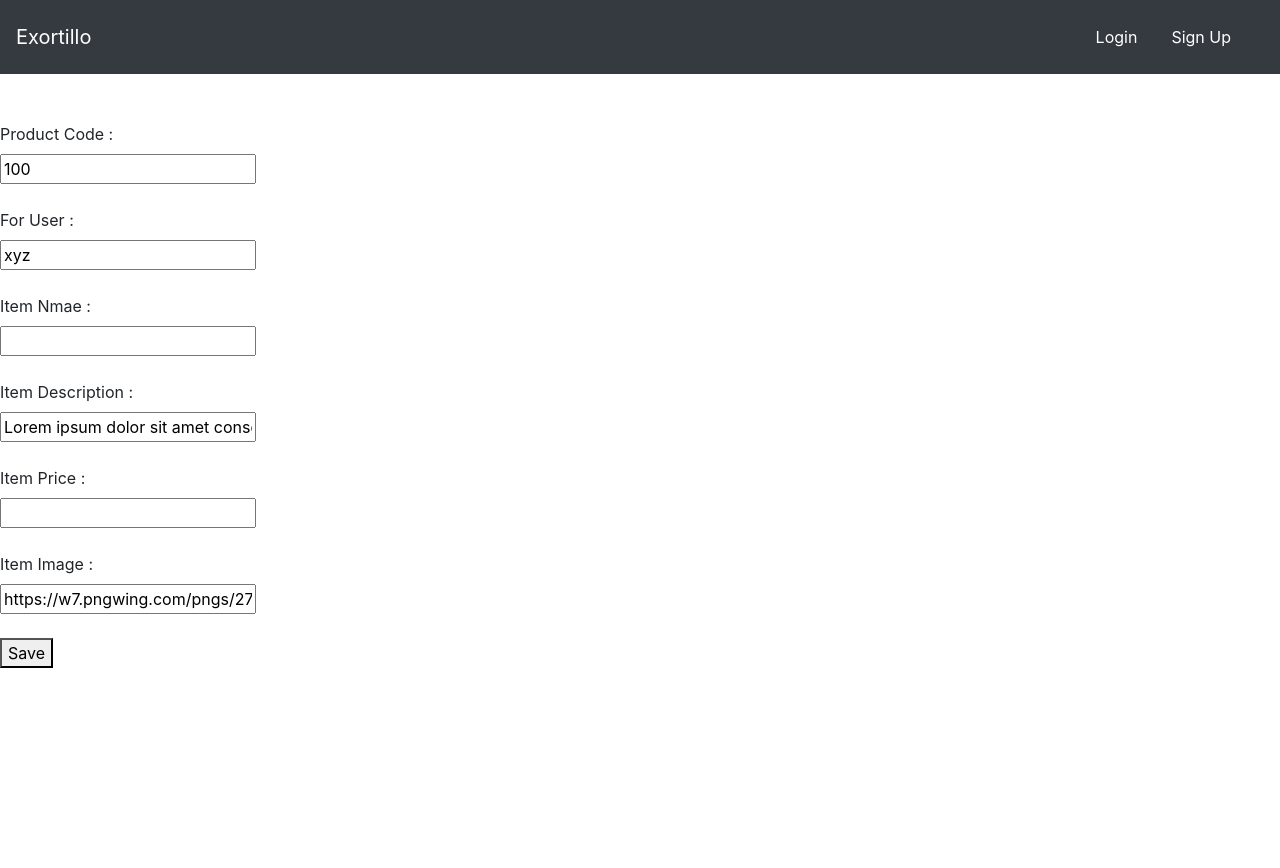
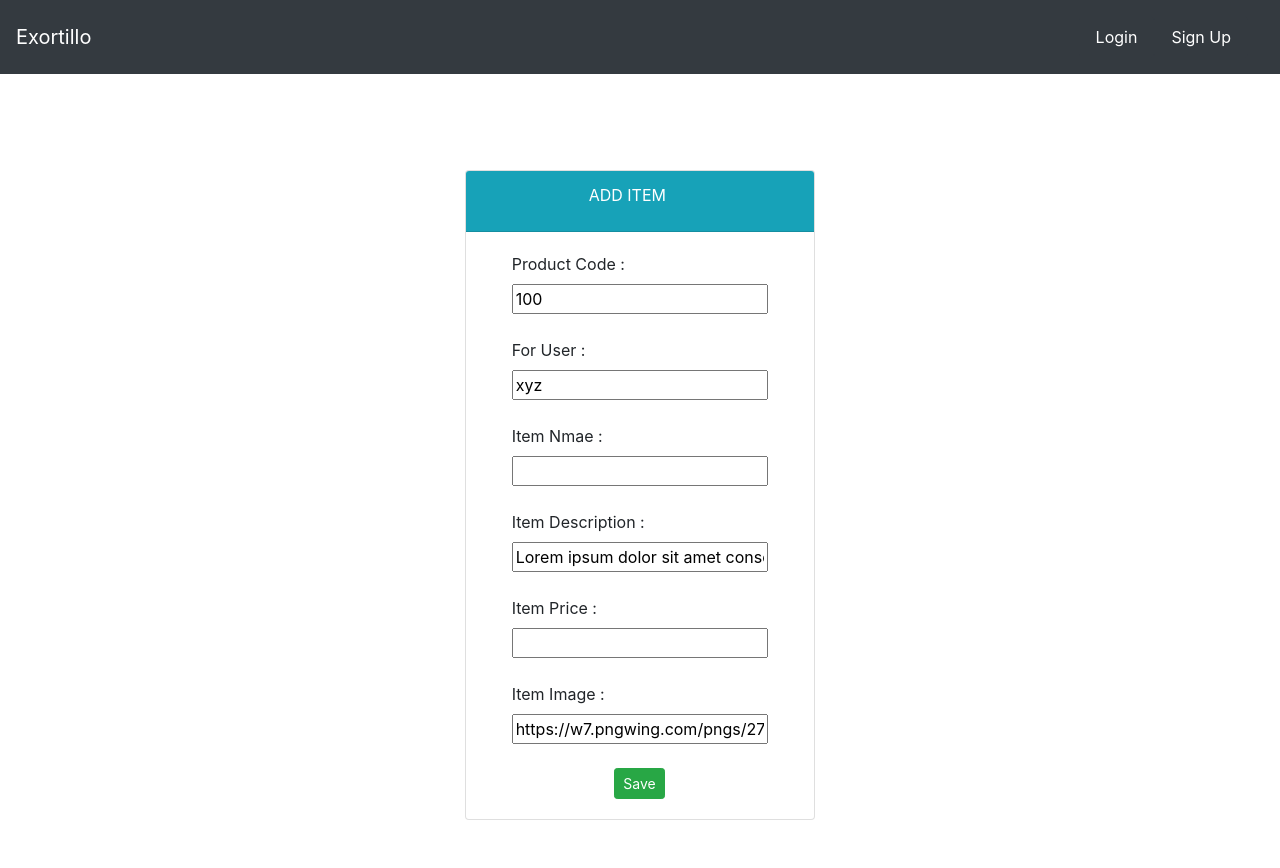
Before and after one commit to ch1nma4/Django_Chinmay, a Django app: page /food/add/ in a window 1280 px wide. Before the commit the page ends 668 px from the top, so only its background shows below. Run offline with Django 4.2, Linux system fonts and the light colour scheme.

Commit message:
commit:65

```diff
--- a/mysite/food/templates/food/item-form.html
+++ b/mysite/food/templates/food/item-form.html
@@ -11,35 +11,56 @@
 </head>
 <body>
 
+<br><br>
+
+<div class="container">
+    <div class="row">
+        <div class="col-md-4 offset-md-4">
+            <div class="card">
+                <div class="card-header text-white bg-info">
+                    <div class="card-title offset-md-4">
+                        ADD ITEM
+                    </div>
+                </div>
+                <div class="card-body">
                     <form method="POST">
                         {% csrf_token %}
 
-        <label>Product Code : </label><br>
-        {{ form.prod_code }}
+                        <label class="offset-md-1">Product Code : </label><br>
+                        <span class="offset-md-1">{{ form.prod_code }}</span>
                         <br><br>
 
-        <label>For User : </label><br>
-        {{ form.for_user }}
+                        <label class="offset-md-1">For User : </label><br>
+                        <span class="offset-md-1">{{ form.for_user }}</span>
                         <br><br>
 
-        <label>Item Nmae : </label><br>
-        {{ form.Item_name }}
+                        <label class="offset-md-1">Item Nmae : </label><br>
+                        <span class="offset-md-1">{{ form.Item_name }}</span>
                         <br><br>
 
-        <label>Item Description : </label><br>
-        {{ form.Item_desc }}
+                        <label class="offset-md-1">Item Description : </label><br>
+                        <span class="offset-md-1">{{ form.Item_desc }}</span>
                         <br><br>
 
-        <label>Item Price : </label><br>
-        {{ form.Item_price }}
+                        <label class="offset-md-1">Item Price : </label><br>
+                        <span class="offset-md-1">{{ form.Item_price }}</span>
                         <br><br>
 
-        <label>Item Image : </label><br>
-        {{ form.Item_image }}
+                        <label class="offset-md-1">Item Image : </label><br>
+                        <span class="offset-md-1">{{ form.Item_image }}</span>
                         <br><br>
 
-        <button type="submit">Save</button>
+                        <button class="offset-md-5 btn btn-success btn-sm" type="submit">Save</button>
                     </form>
-    {% endblock %}
+
+                </div>
+            </div>
+        </div>
+    </div>
+</div>
+
+<br><br>
+
 </body>
 </html>
+{% endblock %}
--- a/mysite/users/templates/users/login.html
+++ b/mysite/users/templates/users/login.html
@@ -10,7 +10,7 @@
         <div class="col-md-4 offset-md-4">
             <div class="card">
                 <div class="card-header text-white bg-info">
-                    <div class="card-title">
+                    <div class="card-title offset-md-5">
                         Login
                     </div>
                 </div>
--- a/mysite/users/templates/users/register.html
+++ b/mysite/users/templates/users/register.html
@@ -9,8 +9,8 @@
         <div class="col-md-4 offset-md-4">
             <div class="card">
                 <div class="card-header text-white bg-info">
-                    <div class="card-title">
-                        Login
+                    <div class="card-title offset-md-5">
+                        Sign Up
                     </div>
                 </div>
                 <div class="card-body">
```
Also changed, not shown: mysite/users/templates/users/profile.html (+32 -4 lines), mysite/db.sqlite3. Lines whose indentation alone changed are shown as unchanged.
